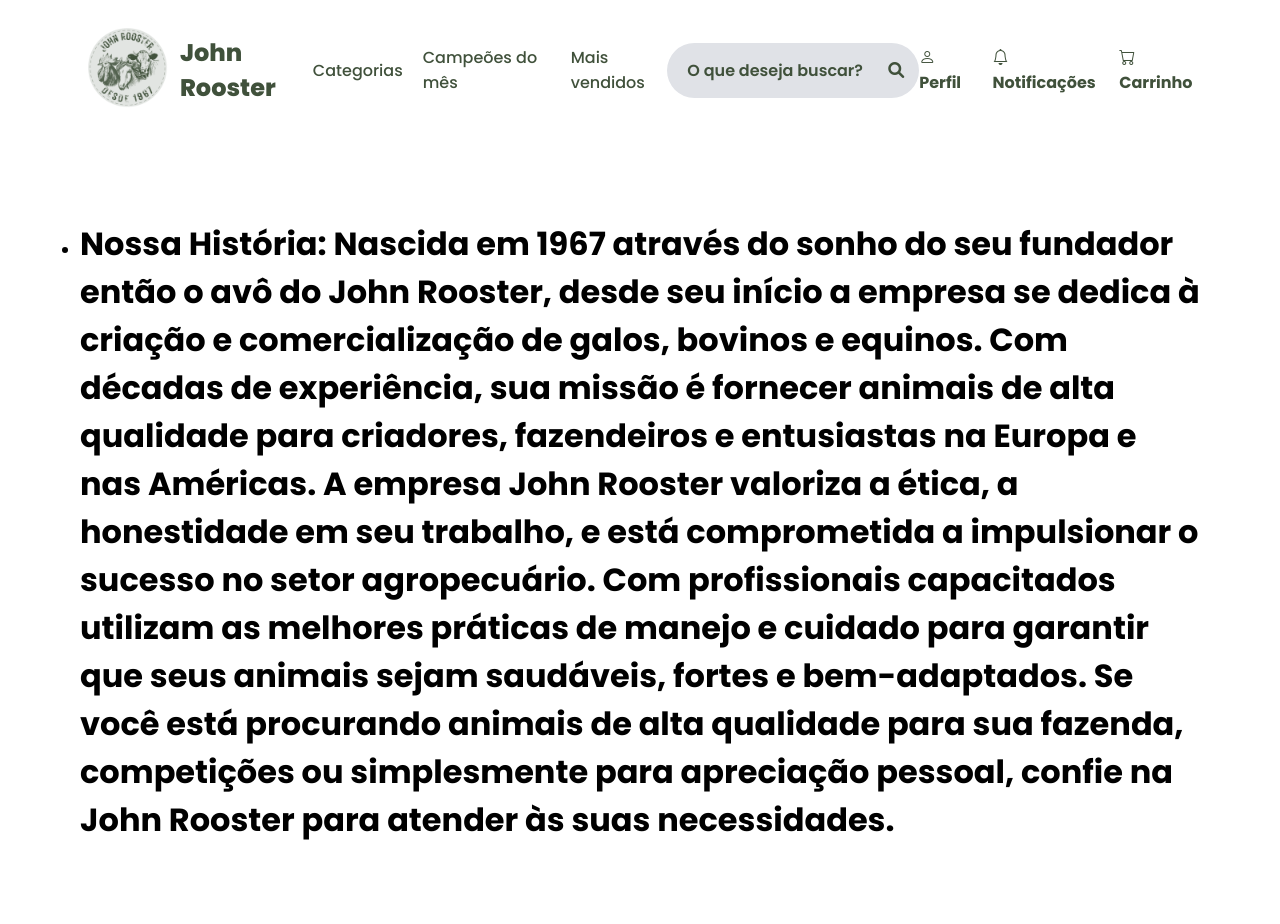
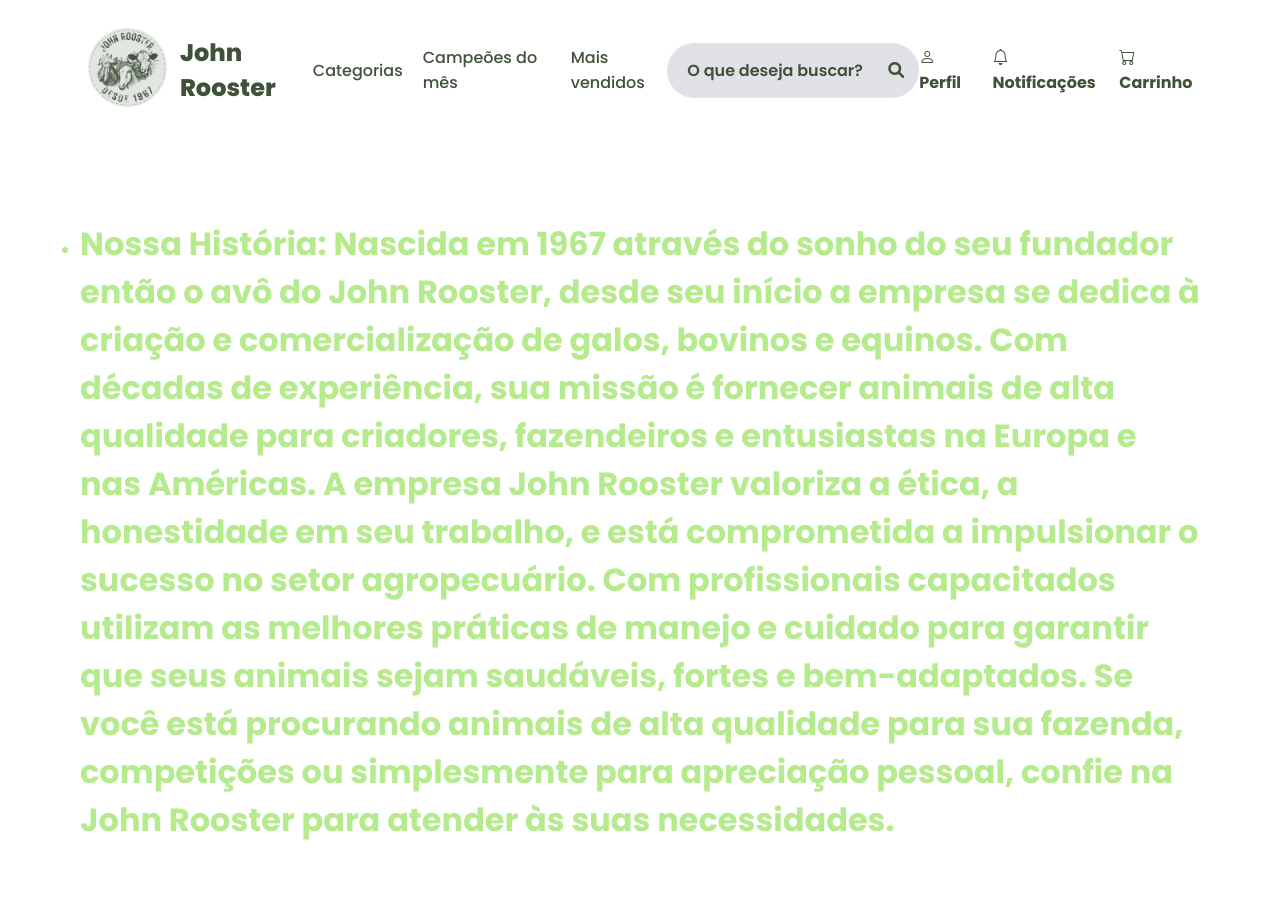
Before and after one commit to byjulie0/Projeto_Integrador, a PHP site: page / in a window 1280 px wide. Run offline with PHP 8.4, Linux system fonts and the light colour scheme.

Commit message:
task5valdir-nossa-hist

```diff
--- a/index.css
+++ b/index.css
@@ -1,6 +1,6 @@
 
 .nossa_historia{
-    color: black;
+    color: rgb(181, 234, 141);
     height: auto;
     width: 100%;
     padding: 5rem;
```
